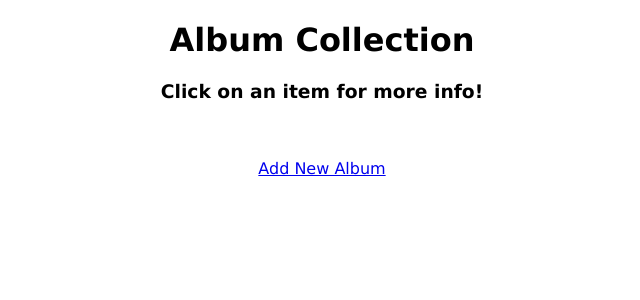
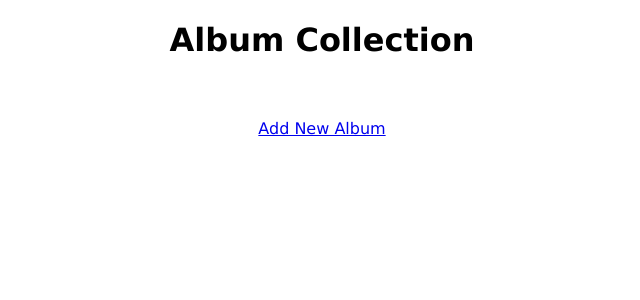
Before and after one commit to Jeeglobs/Django-Music-Project, a Django app: page / in a window 1280 px wide. Shown: the top 300 px of the page, without its empty margins (318-958 px from the left). Run offline with Django 4.2, Linux system fonts and the light colour scheme; data that the repository does not hold is empty.

Commit message:
cleaned up some html and css

```diff
--- a/static/css/style.css
+++ b/static/css/style.css
@@ -31,7 +31,7 @@
     margin: 0 15px;
 }
 
-.top-text {
+h1 {
     text-align: center;
 }
 
--- a/templates/albums/add_album.html
+++ b/templates/albums/add_album.html
@@ -1,7 +1,7 @@
 {% extends 'base.html' %}
 
 {% block content %}
-    <h1 class="top-text">Add an Album!</h1>
+    <h1>Add an Album!</h1>
     <br>
     <form method='POST' enctype='multipart/form-data'>
         <div class="form-container">
--- a/templates/albums/delete_album.html
+++ b/templates/albums/delete_album.html
@@ -1,8 +1,7 @@
 {% extends 'base.html' %}
 
 {% block content %}
-    <h1 class="top-text">Delete Album</h1>
-    <h2 class="top-text">Are you sure you want to delete this album?</h2>
+    <h1 class="top-text">Are you sure you want to delete this album?</h1>
     <form method='POST'>
         {% csrf_token %}
         <div class="button-container">
--- a/templates/albums/edit_album.html
+++ b/templates/albums/edit_album.html
@@ -1,7 +1,7 @@
 {% extends 'base.html' %}
 
 {% block content %}
-    <h1 class="top-text">Edit this Album!</h1>
+    <h1>Edit Album</h1>
     <br>
     <form method='POST' enctype='multipart/form-data'>
         <div class="form-container">
--- a/templates/albums/get_info.html
+++ b/templates/albums/get_info.html
@@ -1,7 +1,7 @@
 {% extends 'base.html' %}
 
 {% block content %}
-    <h1 class="top-text">Album Info</h1>
+    <h1>Album Info</h1>
     <br>
     {% if album.image %}
         <img src='{{ album.image.url }}' alt='album cover'>
--- a/templates/albums/index.html
+++ b/templates/albums/index.html
@@ -1,8 +1,7 @@
 {% extends 'base.html' %}
 
 {% block content %}
-    <h1 class="top-text">Album Collection</h1>
-    <h3 class="top-text">Click on an item for more info!</h3>
+    <h1>Album Collection</h1>
     <br>
     <div class="album-container">
         {% for album in albums %}
```
